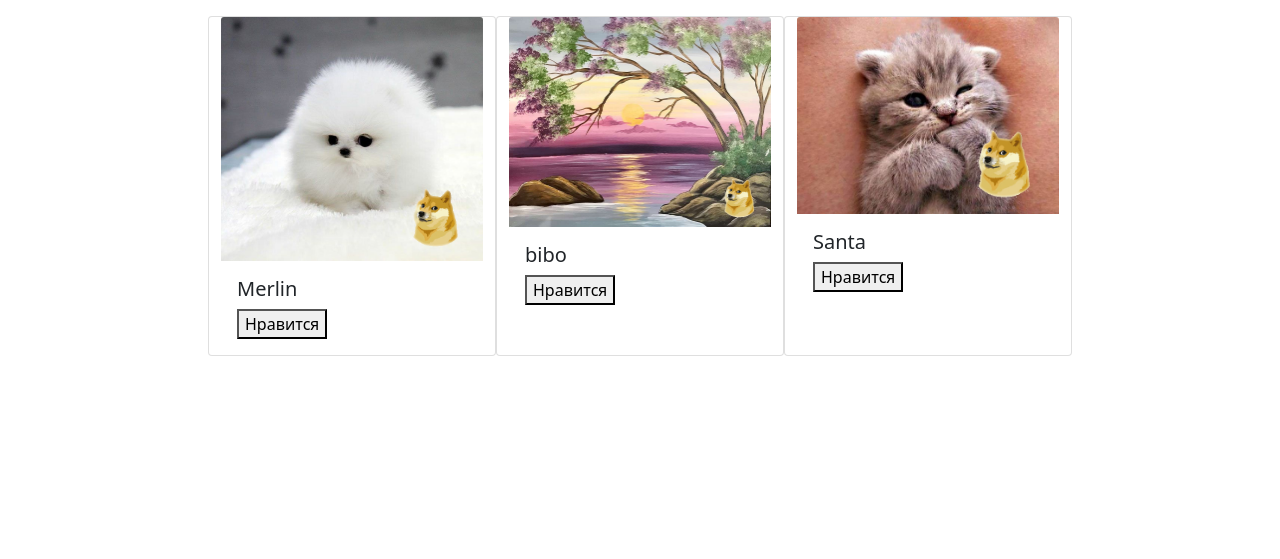
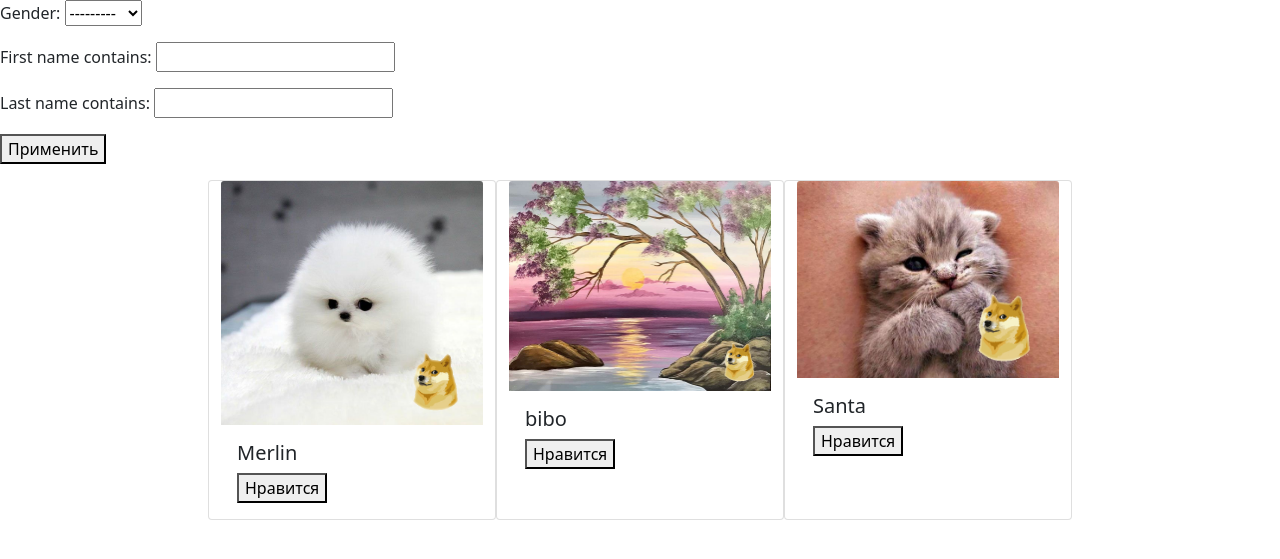
Before and after one commit to Rolleex/DateApp, a Django app: page / in a window 1280 px wide. Shown: the top 559 px of the page. Run offline with Django 4.2, Linux system fonts and the light colour scheme; data comes from the database, SQL or seed files in the repository.

Commit message:
step-5
Обновил функцию index до класса. Добавил файл filters. Реализовал фильтрацию через Django-filters. Сделал эндпоинт списка участников и фильтрацию через запрос в drf

```diff
--- /dev/null
+++ b/Date/users_profile/filters.py
@@ -0,0 +1,17 @@
+import django_filters
+from django_filters import FilterSet
+
+from .models import Profile
+
+
+class ProfileFilter(FilterSet):
+    GENDER_CHOICES = [('', 'All'),
+                      ('Мужчина', 'Male'),
+                      ('Женщина', 'Female'), ]
+    gender = django_filters.ChoiceFilter(choices=GENDER_CHOICES, field_name='gender')
+    first_name = django_filters.CharFilter(lookup_expr='icontains', field_name='first_name')
+    last_name = django_filters.CharFilter(lookup_expr='icontains', field_name='last_name')
+
+    class Meta:
+        model = Profile
+        fields = ['gender', 'first_name', 'last_name']
--- a/Date/users_profile/serializers.py
+++ b/Date/users_profile/serializers.py
@@ -22,3 +22,9 @@ class ProfileSerializer(serializers.ModelSerializer):
     class Meta:
         model = Profile
         exclude = ('email', 'login')
+
+
+class ProfileListSerializer(serializers.ModelSerializer):
+    class Meta:
+        model = Profile
+        fields = ('avatar', 'first_name', 'last_name', 'gender')
--- a/Date/users_profile/templates/users_profile/index.html
+++ b/Date/users_profile/templates/users_profile/index.html
@@ -4,10 +4,13 @@
 {% block content %}
 
 {{ request.user.profile }}
-<div class="row justify-content-center mt-3  ">
+<form method="get">
+  {{ filters.form.as_p }}
+  <button type="submit">Применить</button>
+</form>
 
-    {% for profile in profiles %}
-
+<div class="row justify-content-center mt-3">
+  {% for profile in filters.qs %}
   <div class="card" style="width: 18rem;">
     <img src="{{ profile.avatar.url }}" class="card-img-top" alt="...">
     <div class="card-body">
@@ -19,10 +22,8 @@
       </form>
     </div>
   </div>
-    {% endfor%}
-
-
+  {% empty %}
+  <p>Нет доступных профилей.</p>
+  {% endfor %}
 </div>
-
-
 {% endblock %}
--- a/Date/users_profile/urls.py
+++ b/Date/users_profile/urls.py
@@ -1,9 +1,10 @@
 from django.urls import path
-from .views import index, register, RegistrationView,LikeView
+from .views import Index, register, RegistrationView, LikeView, ProfileListAPIView
 
 urlpatterns = [
-    path('', index, name='home'),
+    path('', Index.as_view(), name='home'),
     path('register/', register, name='register'),
     path('api/clients/create', RegistrationView.as_view()),
     path('api/clients/<int:id>/match', LikeView.as_view(), name='like'),
+    path('api/list', ProfileListAPIView.as_view())
 ]
--- a/Date/users_profile/views.py
+++ b/Date/users_profile/views.py
@@ -5,21 +5,30 @@ from django.conf import settings
 from django.contrib.auth import authenticate, login
 from django.core.mail import send_mail
 from django.shortcuts import render, redirect, get_object_or_404
+from django.views import View
 from rest_framework import status
+from rest_framework.generics import ListAPIView
 from rest_framework.response import Response
 from rest_framework.views import APIView
 
 from .models import Profile
 from .forms import UserCreateForm, ProfileRegisterForm
-from .serializers import UserSerializer, ProfileSerializer
+from .serializers import UserSerializer, ProfileSerializer, ProfileListSerializer
 from PIL import Image
+from .filters import ProfileFilter
+from django_filters.rest_framework import DjangoFilterBackend
 
 
 # Create your views here.
 
+class Index(View):
+    def get(self, request):
+        profile_filter = ProfileFilter(request.GET, queryset=Profile.objects.all())
 
-def index(request):
-    if request.method == 'POST':
+        return render(request, 'users_profile/index.html',
+                      {'filters': profile_filter})
+
+    def post(self, request):
         profile_id = request.POST.get('profile_id')
         profile = get_object_or_404(Profile, id=profile_id)
         request.user.profile.liked.add(profile)
@@ -29,39 +38,7 @@ def index(request):
             mail_send(request.user.profile, profile)
             return redirect('home')
         else:
-            profile = Profile.objects.all()
-        return render(request, 'users_profile/index.html', {'profiles': profile})
-    else:
-        profile = Profile.objects.all()
-    return render(request, 'users_profile/index.html', {'profiles': profile})
-
-
-def mail_send(me, you):
-    send_mail(
-        f"Вы понравились {me}!",
-        f"Вы понравились {me}!Почта участника:{me.email}",
-        me.email,
-        [you.email],
-        fail_silently=False,
-    )
-    send_mail(
-        f"Вы понравились {you}!",
-        f"Вы понравились {you}! Почта участника:{you.email}",
-        you.email,
-        [me.email],
-        fail_silently=False,
-    )
-
-
-class LikeView(APIView):
-    def post(self, request, id):
-        profile = Profile.objects.get(id=id)
-        request.user.profile.liked.add(profile)
-        if profile.is_like_me(request.user.profile) and request.user.profile.is_like_me(profile):
-            mail_send(request.user.profile, profile)
-            return Response({"message": "Ok"}, status=status.HTTP_200_OK)
-        else:
-            return Response({"message": "No mutual like."}, status=status.HTTP_400_BAD_REQUEST)
+            return redirect('home')
 
 
 def register(request):
@@ -114,6 +91,24 @@ class RegistrationView(APIView):
         return Response(user_serializer.errors, status=status.HTTP_400_BAD_REQUEST)
 
 
+class ProfileListAPIView(ListAPIView):
+    queryset = Profile.objects.all()
+    serializer_class = ProfileListSerializer
+    filterset_class = ProfileFilter
+    filter_backends = [DjangoFilterBackend]
+
+
+class LikeView(APIView):
+    def post(self, request, id):
+        profile = Profile.objects.get(id=id)
+        request.user.profile.liked.add(profile)
+        if profile.is_like_me(request.user.profile) and request.user.profile.is_like_me(profile):
+            mail_send(request.user.profile, profile)
+            return Response({"message": "Ok"}, status=status.HTTP_200_OK)
+        else:
+            return Response({"message": "No mutual like."}, status=status.HTTP_400_BAD_REQUEST)
+
+
 def add_watermark(ava):
     water_path = 'media/media/watermark.png'
     new_ava = Image.open(ava)
@@ -128,3 +123,21 @@ def add_watermark(ava):
     # Кладем аву на место
     new_ava.save(save_path)
     return filename
+
+
+def mail_send(me, you):
+    send_mail(
+        f"Вы понравились {me}!",
+        f"Вы понравились {me}!Почта участника:{me.email}",
+        me.email,
+        [you.email],
+        fail_silently=False,
+    )
+    send_mail(
+        f"Вы понравились {you}!",
+        f"Вы понравились {you}! Почта участника:{you.email}",
+        you.email,
+        [me.email],
+        fail_silently=False,
+
+    )
```
Also changed, not shown: Date/Date/settings.py (+9 -0 lines). Lines whose indentation alone changed are shown as unchanged.
